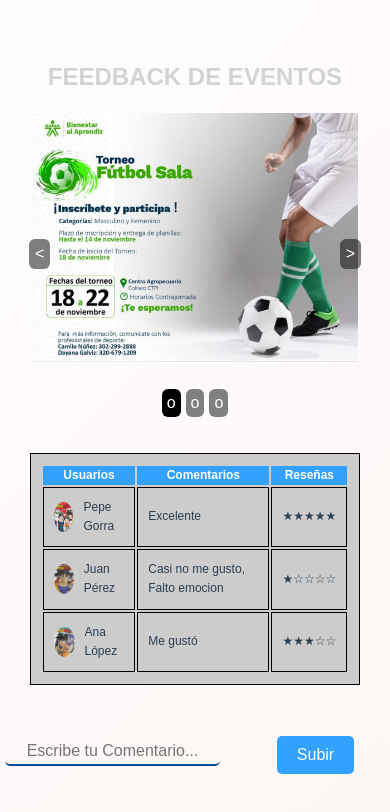
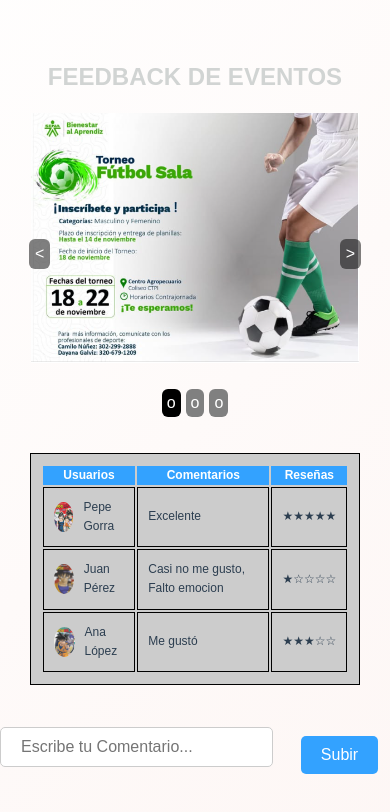
Before and after one commit to victormosqueraconejo/ActivSena, a React (Vite) app in the folder client/: page /combinar in a window 390 px wide. Shown: the part 252-1064 px from the top of the page. Built offline with nearby package versions, Linux system fonts and the light colour scheme.

Commit message:
cambios css

```diff
--- a/client/src/pages/Aprobar/Comentarios.jsx
+++ b/client/src/pages/Aprobar/Comentarios.jsx
@@ -42,9 +42,9 @@ export default function ComentarFeedback() {
                 <tr key={index}>
                   <td className='border user-cell'>
                   {usuario.imagen ? (
-                      <img src={usuario.imagen} alt={usuario.name} className="profile-img" />
+                      <img src={usuario.imagen} alt={usuario.name} className="perfil-img" />
                     ) : (
-                      <img src="default-image.jpg" alt="perfil" className="profile-img" />
+                      <img src="default-image.jpg" alt="perfil de imagen" className="perfil-img" />
                     )}
                   <span>{usuario.name}</span>
                   </td>
@@ -60,7 +60,7 @@ export default function ComentarFeedback() {
         <input
           type="text"
           placeholder="Escribe tu Comentario..."
-          className="input-text"
+          className="input-texto"
           value={nuevoComentario}
           onChange={(e) => setNuevoComentario(e.target.value)}
         />
--- a/client/src/pages/Aprobar/styles/ComtentarStyle.css
+++ b/client/src/pages/Aprobar/styles/ComtentarStyle.css
@@ -24,7 +24,7 @@
     padding: 10px;
   }
 
-  .profile-img {
+  .perfil-img {
     width: 50px;
     height: 50px;
     border-radius: 50%;
@@ -39,7 +39,7 @@
     margin-top: 15px;
   }
 
-  .input-text {
+  .input-texto {
     border: 1px solid #ccc;
     border-radius: 5px;
     padding: 10px 20px;
@@ -68,11 +68,11 @@
     .table, .container-table {
       max-width: 90%;
     }
-    .profile-img {
+    .perfil-img {
       width: 40px;
       height: 40px;
     }
-    .input-text {
+    .input-texto {
       width: 50%;
     }
     .border {
@@ -84,11 +84,11 @@
     .table, .container-table {
       max-width: 95%;
     }
-    .profile-img {
+    .perfil-img {
       width: 30px;
       height: 30px;
     }
-    .input-text {
+    .input-texto {
       width: 70%;
     }
     .border {
--- a/client/src/pages/HorasLudicas/HorasLudicas.jsx
+++ b/client/src/pages/HorasLudicas/HorasLudicas.jsx
@@ -15,7 +15,7 @@ const HorasLudicas = () => {
   return (
     <div className="container">
       <div className="content">
-        <h2 className="title">Horas Lúdicas Realizadas</h2>
+        <h2 className="titulo">Horas Lúdicas Realizadas</h2>
         <div className="activity-list">
           {actividades.map((act, index) => (
             <div key={index} className="activity-item">
--- a/client/src/pages/HorasLudicas/style/HorasLudicas.css
+++ b/client/src/pages/HorasLudicas/style/HorasLudicas.css
@@ -10,7 +10,7 @@
     margin: 0 auto;
   }
 
-  .title, .subtitle, .question-title {
+  .titulo, .subtitle, .question-title {
     font-size: 1.5rem;
     font-weight: bold;
     margin-bottom: 1rem;
--- a/client/src/pages/Ludicas/Ludicas.jsx
+++ b/client/src/pages/Ludicas/Ludicas.jsx
@@ -52,7 +52,7 @@ const App = () => {
       <header className="ludicas-header">
         <h1 className="ludicas-title">Lúdicas Disponibles</h1>
         <p className="ludicas-subtitle">¡Encuentra tu actividad favorita y únete a la diversión!</p>
-        <div className="search-bar">
+        <div className="search-barr">
           <input type="text" placeholder="Buscar actividad..." />
           <button className="search-btn">
             <i className="fas fa-search"></i>
--- a/client/src/pages/Ludicas/style/Ludicas.css
+++ b/client/src/pages/Ludicas/style/Ludicas.css
@@ -35,13 +35,13 @@
     margin-bottom: 2rem;
   }
 
-  .search-bar {
+  .search-barr {
     display: flex;
     max-width: 500px;
     margin: 0 auto;
   }
 
-  .search-bar input {
+  .search-barr input {
     flex: 1;
     padding: 0.8rem 1.2rem;
     border: 2px solid #e0e0e0;
@@ -51,7 +51,7 @@
     transition: var(--transition);
   }
 
-  .search-bar input:focus {
+  .search-barr input:focus {
     border-color: var(--primary-color);
   }
 
```
